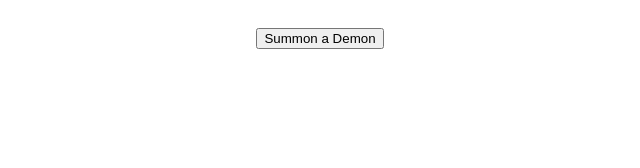
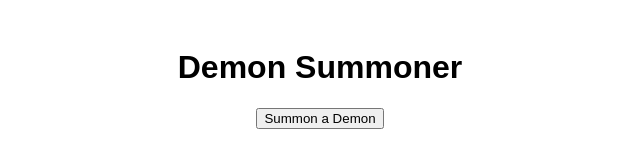
Before and after one commit to Saffy127/Lemegeton_Clavicula_Salomonis, a plain HTML site: page Lemegeton_Clavicula_Salomonis/UI/index.html in a window 1280 px wide. Shown: the whole page, without its empty margins (320-960 px from the left). Drawn offline with Linux system fonts and the light colour scheme; files that its build step writes are made by us from their sources; files whose address does not match are found by name.

Commit message:
Update index.html

```diff
--- a/Lemegeton_Clavicula_Salomonis/UI/index.html
+++ b/Lemegeton_Clavicula_Salomonis/UI/index.html
@@ -2,13 +2,15 @@
 <html lang="en">
 <head>
     <meta charset="UTF-8">
+    <meta name="viewport" content="width=device-width, initial-scale=1.0">
     <title>Demon Summoner</title>
     <link rel="stylesheet" href="/static/style.css">
 </head>
 <body>
-    <div id="app">
-        <button onclick="summonDemon()">Summon a Demon</button>
-        <div id="demonInfo"></div>
+    <div id="app" class="app-container">
+        <h1>Demon Summoner</h1>
+        <button class="summon-button" onclick="summonDemon()">Summon a Demon</button>
+        <div id="demonInfo" class="demon-info"></div>
     </div>
     <script src="/static/script.js"></script>
 </body>
```
